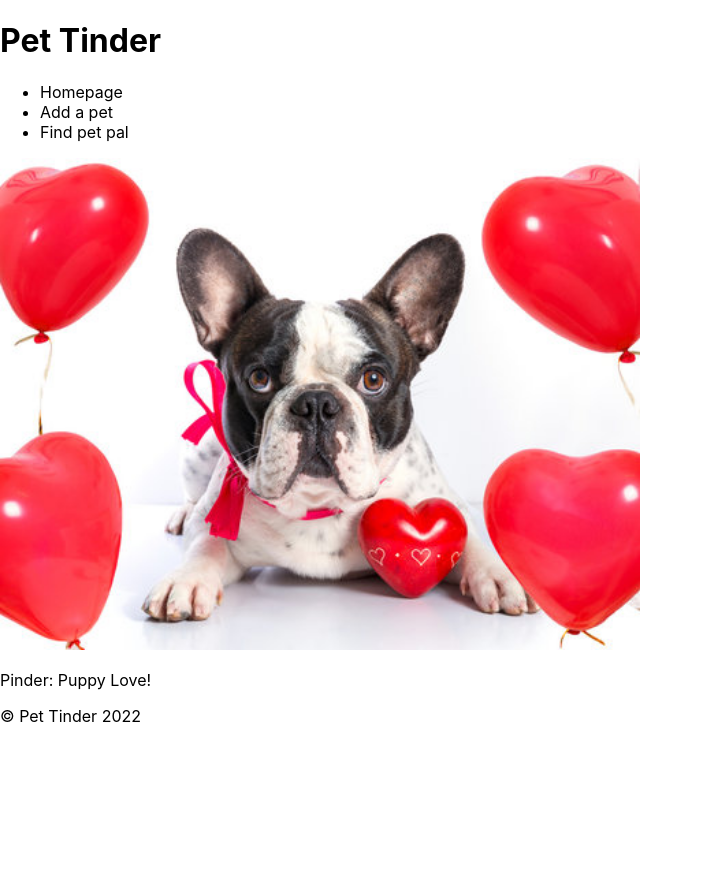
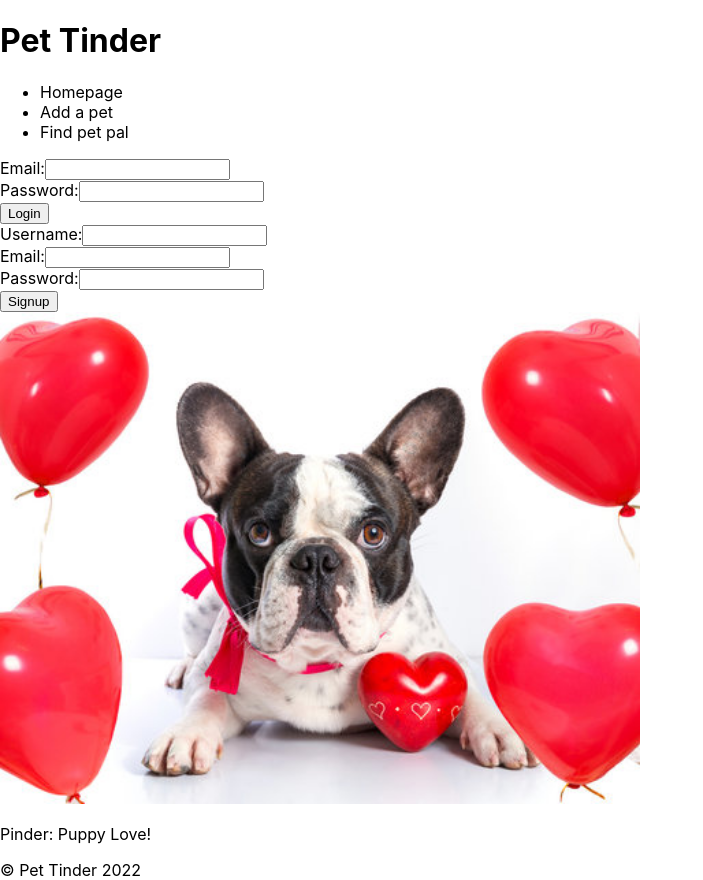
Before and after one commit to chrislee-webdev/pet-tinder, a React (Create React App) app in the folder client/: page / in a window 1280 px wide. Shown: the whole page, without its empty margins (0-703 px from the left). Before the commit the page ends 800 px from the top, so only its background shows below. Built offline with nearby package versions, Linux system fonts and the light colour scheme.

Commit message:
Update index.js

```diff
--- a/client/src/components/About/index.js
+++ b/client/src/components/About/index.js
@@ -4,6 +4,39 @@
 function About() {
     return (
         <section>
+            <form class="login-form">
+                <div>
+                    <label for="email-login">Email:</label>
+                    <input type="text" id="email-login" />
+                </div>
+                <div>
+                    <label for="password-login">Password:</label>
+                    <input type="password" id="password-login" />
+                </div>
+                <div>
+                    <button type="submit">Login</button>
+                </div>
+            </form>
+
+            <form class="signup-form">
+                <div>
+                    <label for="username-signup">Username:</label>
+                    <input type="text" id="username-signup" />
+                </div>
+                <div>
+                    <label for="email-signup">Email:</label>
+                    <input type="text" id="email-signup" />
+                </div>
+                <div>
+                    <label for="password-signup">Password:</label>
+                    <input type="password" id="password-signup" />
+                </div>
+                <div>
+                    <button type="submit">Signup</button>
+                </div>
+            </form>
+
+
             <img src={coverImage} style={{ width: '50%' }} alt='cover' />
 
             {/* title and decription of pet tinder */}
```
